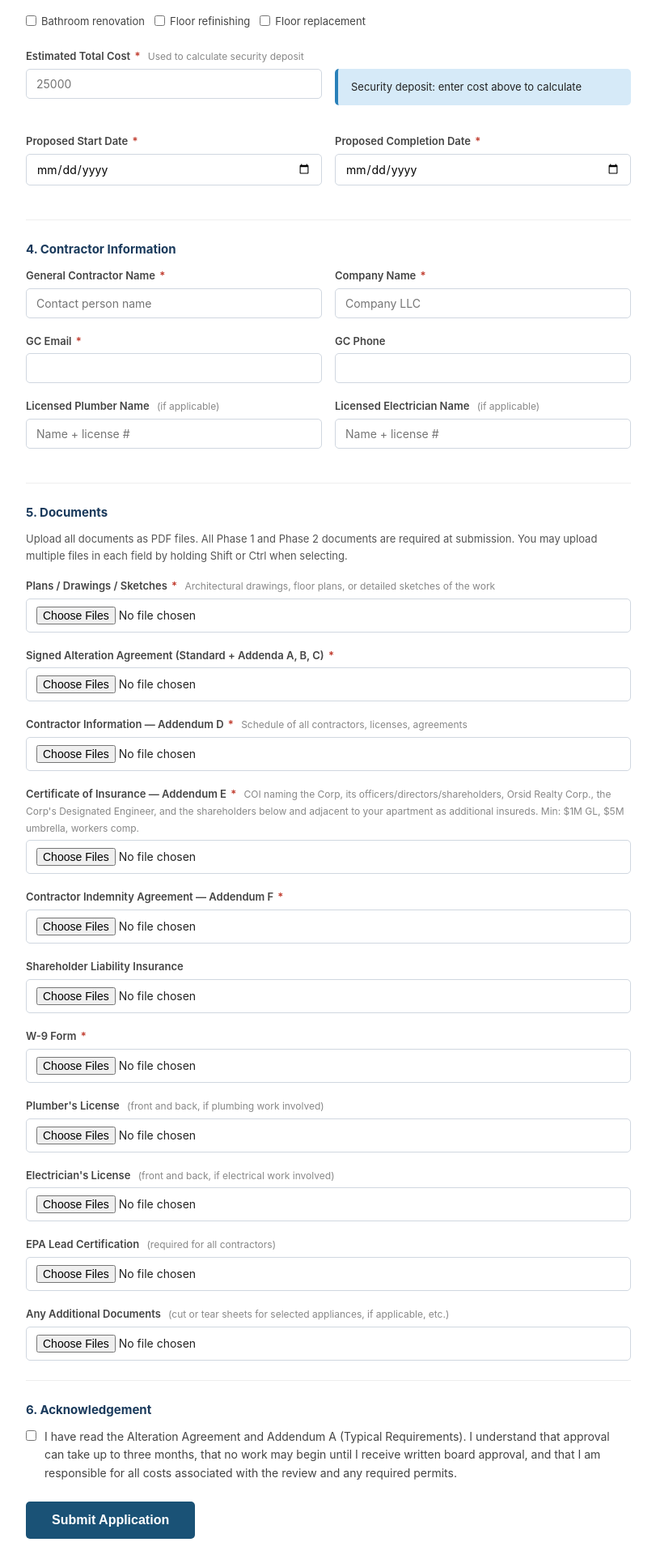
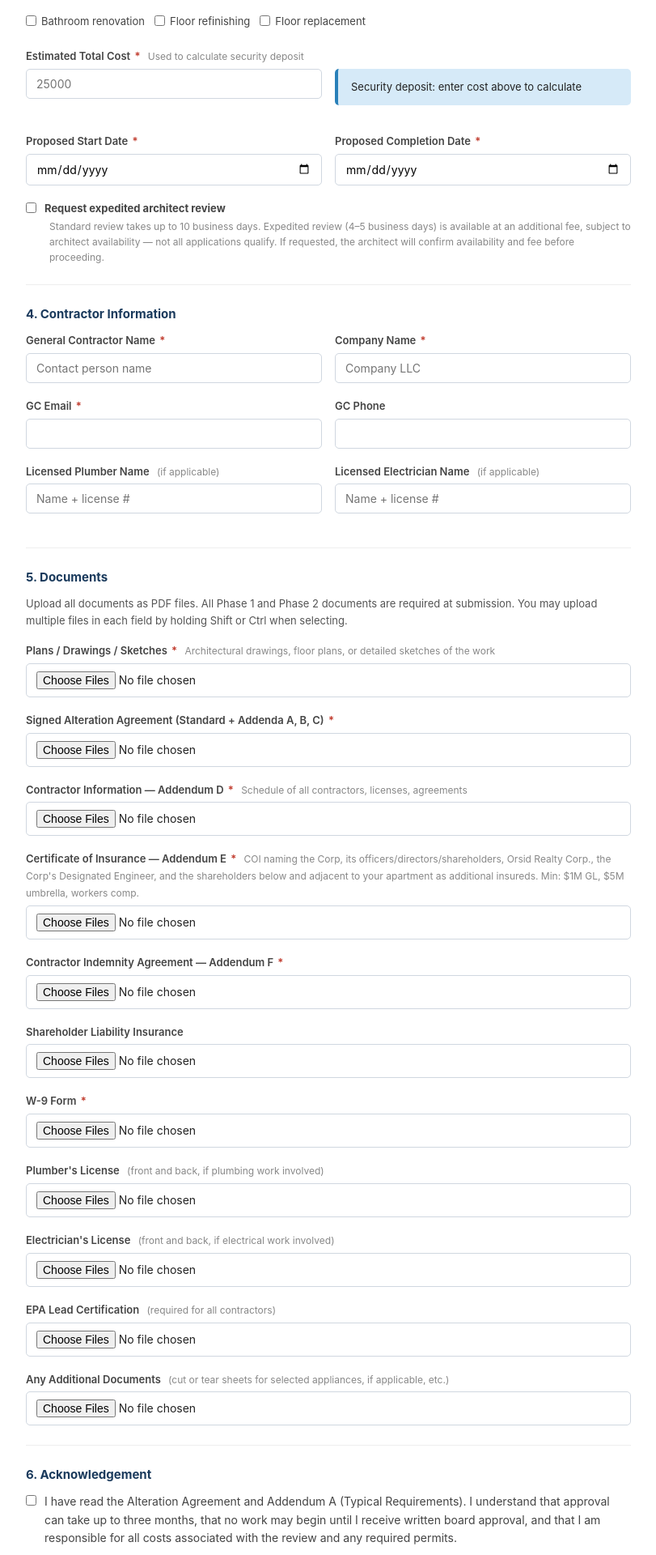
Before and after one commit to golarsgo-pixel/433-alteration-app, a Flask app: page /apply in a window 1280 px wide. Shown: the part 1306-3226 px from the top of the page at 81% size, without its empty margins (234-1045 px from the left). Run offline with Flask 3, Linux system fonts and the light colour scheme.

Commit message:
Move expedited review request to shareholder intake form
Shareholders can now request expedited review (4-5 days vs 10) at submission.
Receipt email confirms the request and sets expectations on architect availability.
Board admin panel retains ability to override the flag.

Co-Authored-By: Claude Sonnet 4.6 <noreply@anthropic.com>

```diff
--- a/app.py
+++ b/app.py
@@ -84,7 +84,7 @@ def apply():
         "involves_flooring_refinish": request.form.get("involves_flooring_refinish", "no"),
         "involves_flooring_replace": request.form.get("involves_flooring_replace", "no"),
         "architect_assigned": "",
-        "expediting": "no",
+        "expediting": request.form.get("expediting", "no"),
         "ai_review_summary": "",
         "riser_flag": "no",
         "permit_required": "",
--- a/templates/intake.html
+++ b/templates/intake.html
@@ -133,6 +133,21 @@
           <label>Proposed Completion Date <span class="req">*</span></label>
           <input type="date" name="end_date" required>
         </div>
+      </div>
+
+      <div class="form-group">
+        <label class="checkbox-item" style="align-items:flex-start; gap:10px;">
+          <input type="checkbox" name="expediting" value="yes" style="margin-top:3px; width:auto;">
+          <span>
+            <strong>Request expedited architect review</strong>
+            <span class="hint" style="display:block; margin-top:2px;">
+              Standard review takes up to 10 business days. Expedited review (4–5 business days)
+              is available at an additional fee, subject to architect availability — not all
+              applications qualify. If requested, the architect will confirm availability and
+              fee before proceeding.
+            </span>
+          </span>
+        </label>
       </div>
 
       <hr class="section-divider">
```
Also changed, not shown: services/email_templates.py (+12 -0 lines).
